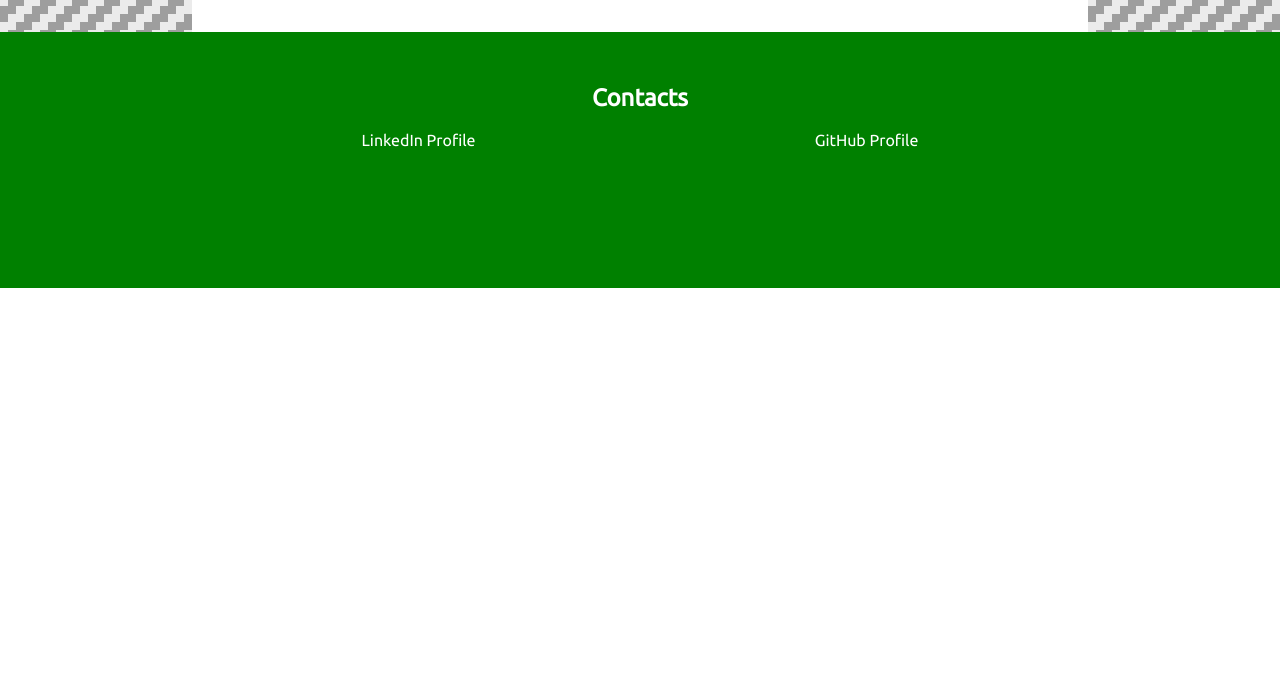
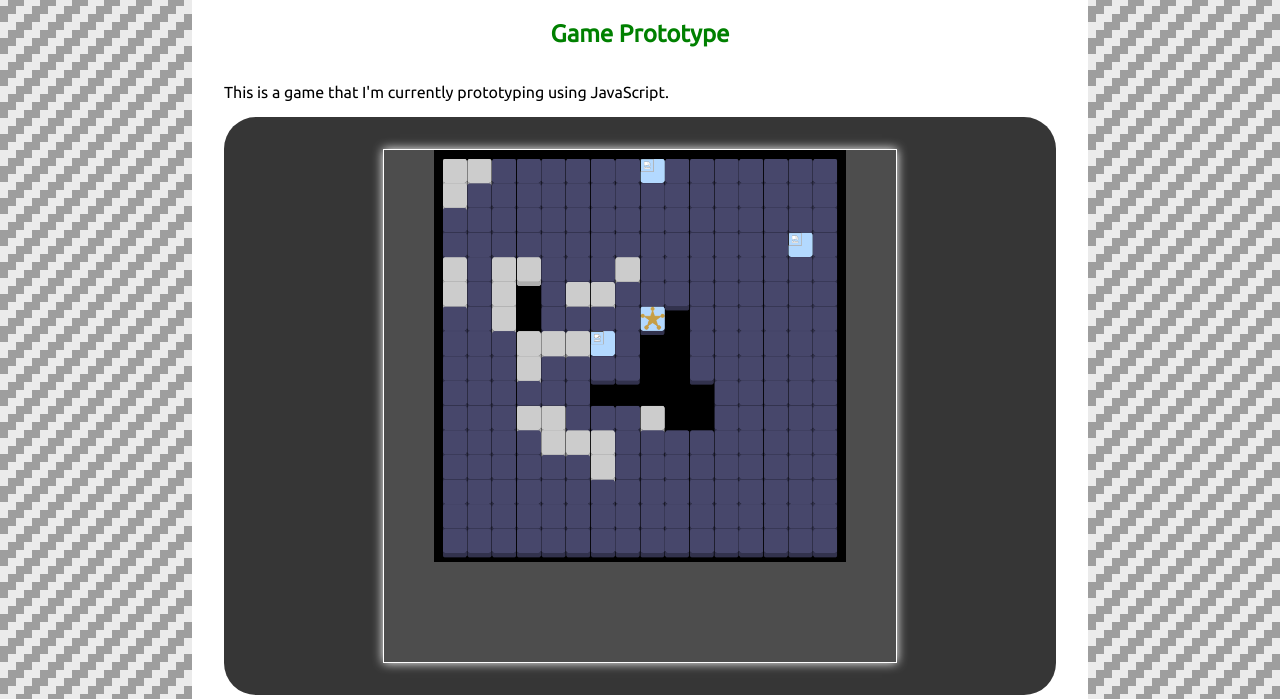
Before and after one commit to Damgharr/daegan-the-dev, a plain HTML site: page index.html in a window 1280 px wide. Shown: the part 2698-3397 px from the top of the page. Before the commit the page ends 2986 px from the top, so only its background shows below. Drawn offline with Linux system fonts and the light colour scheme.

Commit message:
added game prototype subsection

```diff
--- a/index.html
+++ b/index.html
@@ -47,6 +47,13 @@
                         <img src="images/shineon-the-world.png" alt="ShineOn The World">
                     </a>
                 </div>
+                <h2>Game Prototype</h2>
+                <p>This is a game that I'm currently prototyping using JavaScript.</p>
+                <div>
+                    <a href="">
+                        <img src="images/gamePrototype.png" alt="prototype">
+                    </a>
+                </div>
 
             </section>
         </main>
```
Also changed, not shown: images/gamePrototype.png (added).
